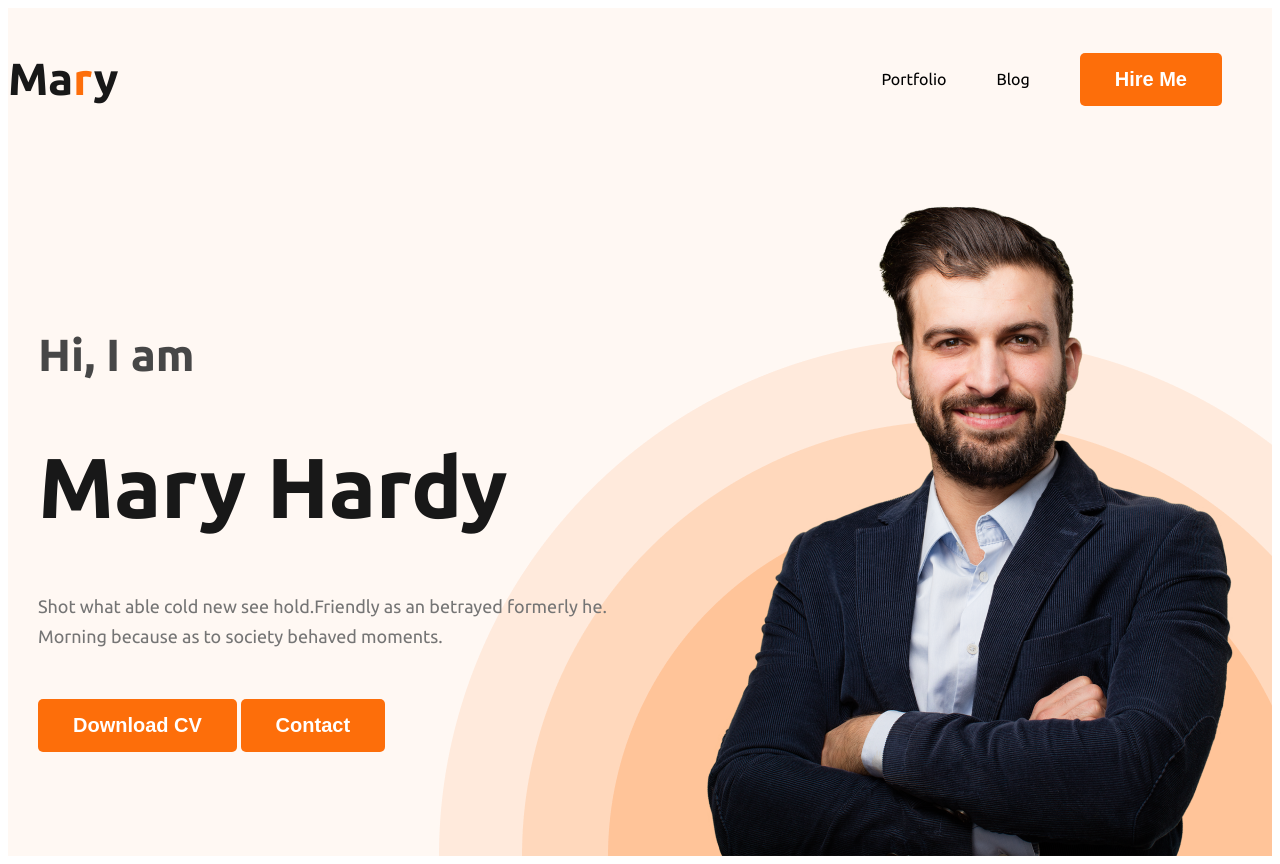
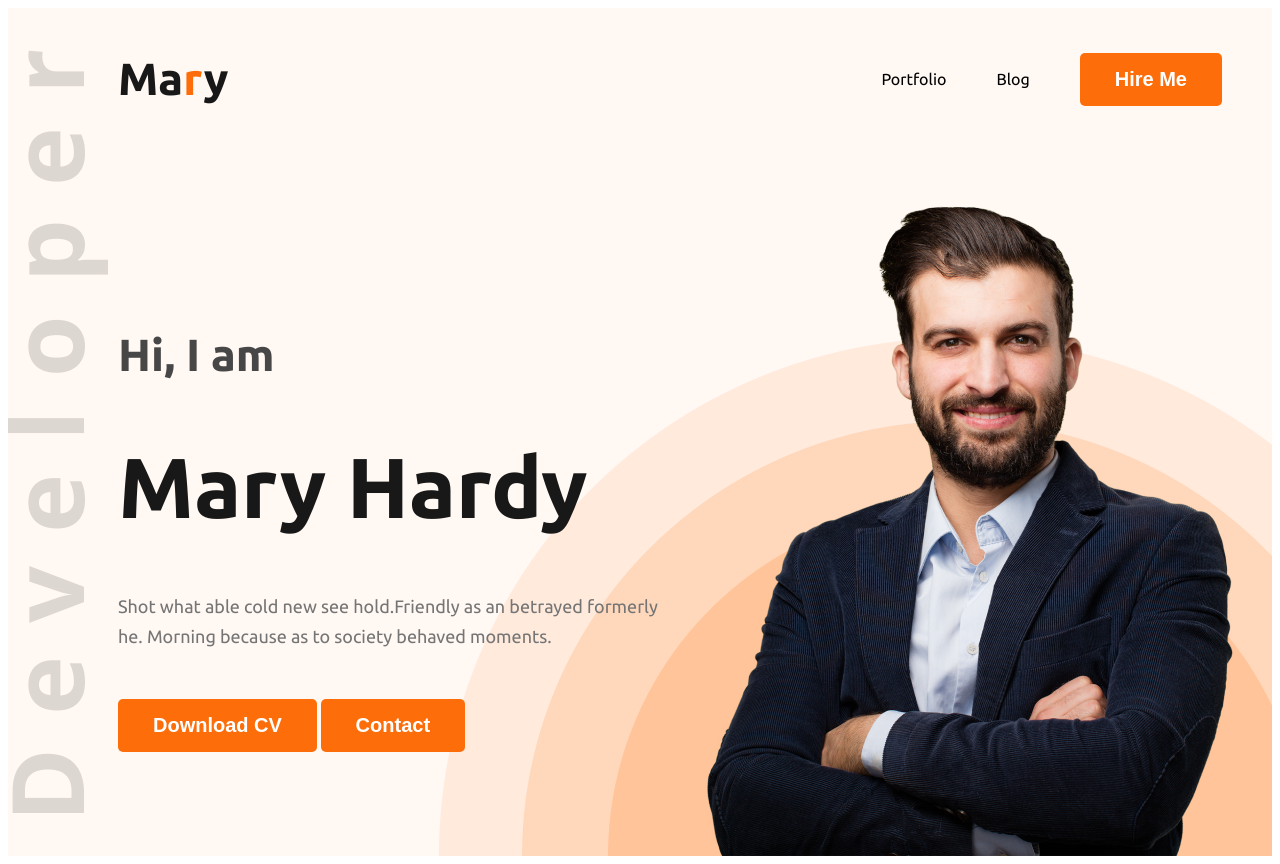
Before and after one commit to Zarin26/webdeveloper-portfolio, a plain HTML site: page index.html in a window 1280 px wide. Drawn offline with Linux system fonts and the light colour scheme.

Commit message:
background images changed

```diff
--- a/styles/portfolio.css
+++ b/styles/portfolio.css
@@ -15,9 +15,10 @@ nav {
 }
 
 .nav-title {
-    color: var(--Dark-01, #181818);
+    color: #181818;
     font-size: 45px;
     font-weight: 800;
+    padding-left: 110px;
 }
 
 nav>ul {
@@ -47,16 +48,15 @@ nav a {
 
 /* Header Related Styles */
 .header {
-    background-image: url(../images/header_bg.png);
+    background-image: url('../images/header_bg.png'), url('../images/developer.png');
+    background-position: bottom right, left;
     background-color: #FFF8F3;
     background-repeat: no-repeat;
-    background-position: bottom right;
 }
 
 .banner {
     display: flex;
-
-    padding: 30px 30px 0px 30px;
+    padding: 30px 30px 0px 110px;
     align-items: center;
 }
 
```
